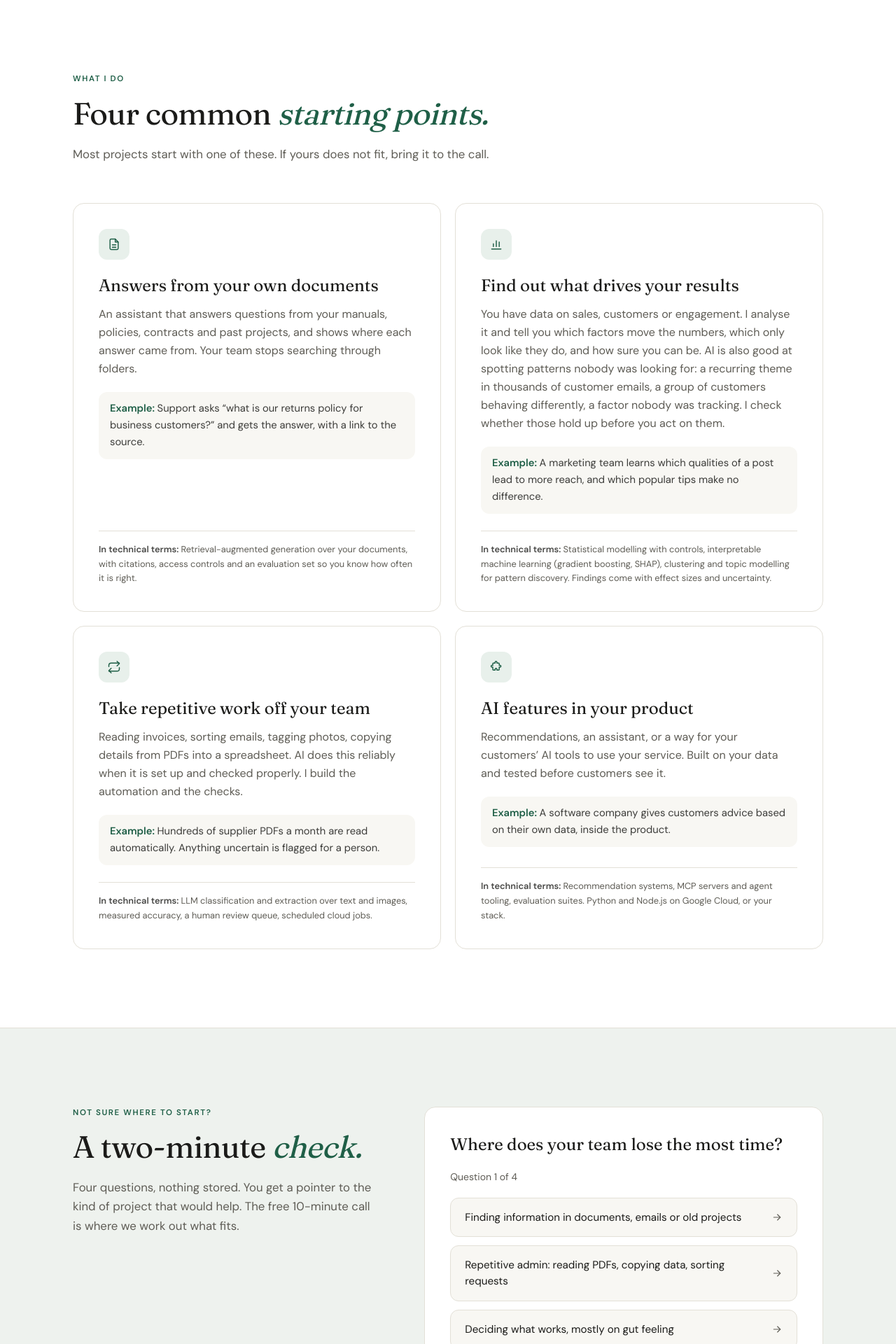
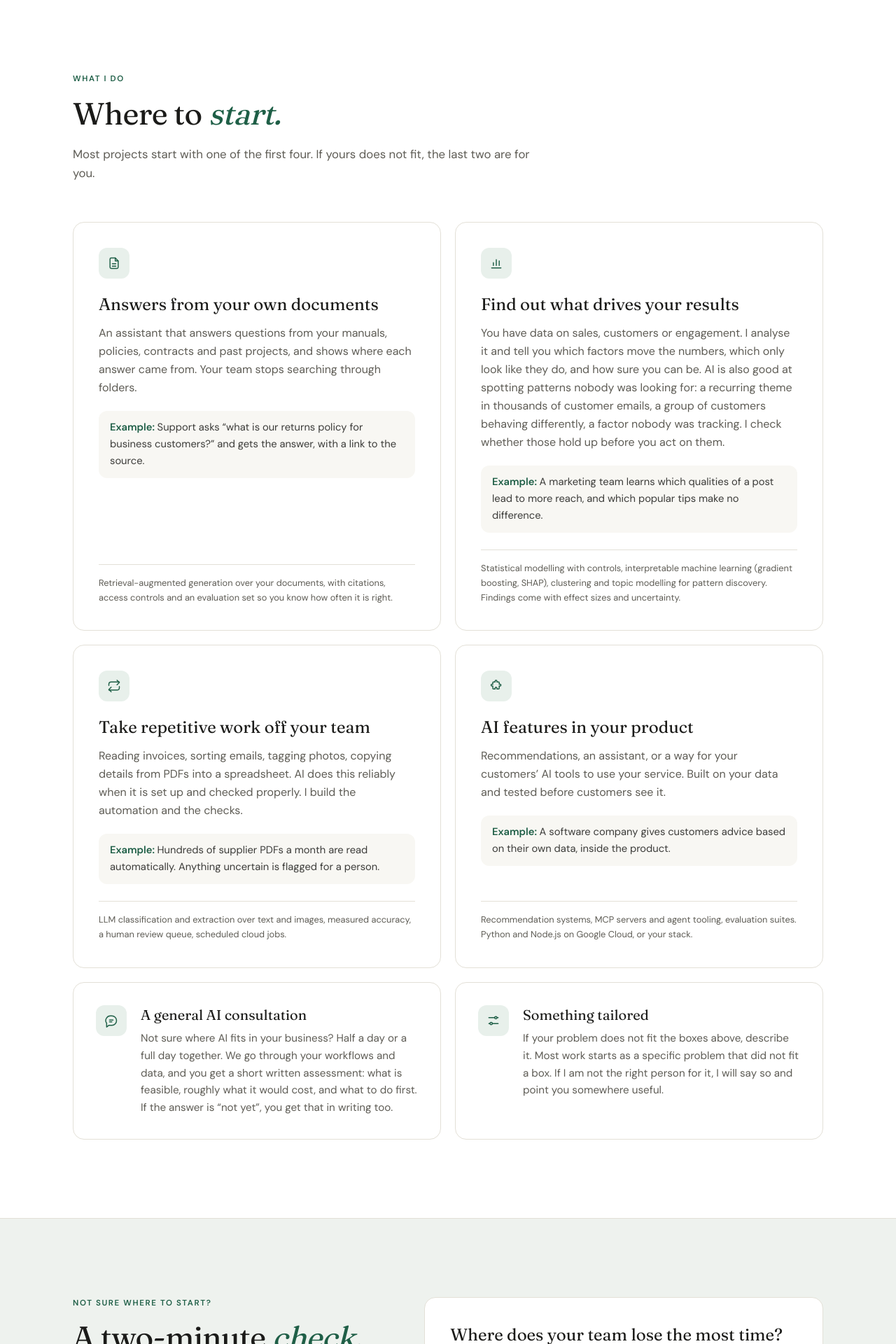
Before and after one commit to AIsy-consulting/AIsy-consulting.github.io, a Next.js app: page / in a window 1280 px wide. Shown: the part 680-2600 px from the top of the page at 70% size. Built offline with nearby package versions, Linux system fonts and the light colour scheme.

Commit message:
Colour AI and SY alike, drop technical-note label, two hours, add consultation and tailored options

```diff
--- a/components/Contact.js
+++ b/components/Contact.js
@@ -16,6 +16,8 @@ const interests = [
   'Understanding our data',
   'Automating repetitive work',
   'An AI feature in our product',
+  'A general AI consultation',
+  'Something tailored to us',
   'Not sure yet, I would like to talk it through',
 ]
 
--- a/components/Hero.js
+++ b/components/Hero.js
@@ -13,7 +13,7 @@ export default function Hero() {
           className="mb-6 font-serif text-[3rem] font-normal leading-[1.02] tracking-[-0.02em] animate-fade-up sm:text-6xl md:text-7xl lg:text-[5.5rem]"
           style={{ animationDelay: '0.15s' }}
         >
-          AI made <em className="italic text-accent">eaSY.</em>
+          <span className="text-accent">AI</span> made ea<span className="text-accent">SY</span>.
         </h1>
         <p
           className="mb-8 max-w-2xl text-[1.1rem] leading-relaxed text-muted animate-fade-up md:text-xl"
--- a/components/Icon.js
+++ b/components/Icon.js
@@ -23,6 +23,19 @@ const paths = {
   puzzle: (
     <>
       <path d="M10 3.5a1.5 1.5 0 0 1 3 0V5h3a1 1 0 0 1 1 1v3h1.5a1.5 1.5 0 0 1 0 3H17v4a1 1 0 0 1-1 1h-3v-1.5a1.5 1.5 0 0 0-3 0V17H7a1 1 0 0 1-1-1v-4H4.5a1.5 1.5 0 0 1 0-3H6V6a1 1 0 0 1 1-1h3z" />
+    </>
+  ),
+  chat: (
+    <>
+      <path d="M21 12a8 8 0 0 1-8 8H8l-4 3v-6.5A8 8 0 0 1 12 4h1a8 8 0 0 1 8 8z" />
+      <path d="M9 11h6M9 14h4" />
+    </>
+  ),
+  sliders: (
+    <>
+      <path d="M4 7h10M18 7h2M4 17h2M10 17h10" />
+      <circle cx="16" cy="7" r="2" />
+      <circle cx="8" cy="17" r="2" />
     </>
   ),
   check: <path d="M5 12l5 5L20 7" />,
--- a/components/MadeWithAi.js
+++ b/components/MadeWithAi.js
@@ -13,7 +13,7 @@ export default function MadeWithAi() {
             <p className="mb-5">
               The design, the code and the text of this site, the two-minute check, the list of companies I contacted
               and the email that may have brought you here were all produced with AI (Claude), with me directing and
-              checking. It took a day. Client work runs the same way: AI does the volume, I keep the judgement.
+              checking. It took two hours. Client work runs the same way: AI does the volume, I keep the judgement.
             </p>
             <a href="#contact" className="btn-secondary">Ask me how</a>
           </div>
--- a/components/Services.js
+++ b/components/Services.js
@@ -32,15 +32,28 @@ const services = [
   },
 ]
 
+const extras = [
+  {
+    icon: 'chat',
+    title: 'A general AI consultation',
+    desc: 'Not sure where AI fits in your business? Half a day or a full day together. We go through your workflows and data, and you get a short written assessment: what is feasible, roughly what it would cost, and what to do first. If the answer is “not yet”, you get that in writing too.',
+  },
+  {
+    icon: 'sliders',
+    title: 'Something tailored',
+    desc: 'If your problem does not fit the boxes above, describe it. Most work starts as a specific problem that did not fit a box. If I am not the right person for it, I will say so and point you somewhere useful.',
+  },
+]
+
 export default function Services() {
   return (
     <section id="services" className="border-t border-border bg-surface">
       <div className="container-x py-20 md:py-28">
         <SectionHeading
           label="What I do"
-          title="Four common"
-          accent="starting points."
-          intro="Most projects start with one of these. If yours does not fit, bring it to the call."
+          title="Where to"
+          accent="start."
+          intro="Most projects start with one of the first four. If yours does not fit, the last two are for you."
         />
 
         <div className="grid gap-5 md:grid-cols-2">
@@ -56,9 +69,22 @@ export default function Services() {
                 {s.example}
               </p>
               <p className="tech-note mt-auto border-t border-border pt-4">
-                <strong>In technical terms: </strong>
                 {s.tech}
               </p>
+            </article>
+          ))}
+        </div>
+
+        <div className="mt-5 grid gap-5 md:grid-cols-2">
+          {extras.map((e) => (
+            <article key={e.title} className="card flex gap-5 p-7 transition-colors hover:border-ink/30 md:p-8">
+              <div className="flex h-11 w-11 shrink-0 items-center justify-center rounded-xl bg-accent-soft text-accent">
+                <Icon name={e.icon} className="h-5 w-5" />
+              </div>
+              <div>
+                <h3 className="mb-2 font-serif text-xl font-normal leading-snug">{e.title}</h3>
+                <p className="text-[0.95rem] leading-relaxed text-muted">{e.desc}</p>
+              </div>
             </article>
           ))}
         </div>
--- a/components/Work.js
+++ b/components/Work.js
@@ -39,8 +39,7 @@ export default function Work() {
                 <h3 className="mb-4 max-w-2xl font-serif text-2xl font-normal leading-snug md:text-[1.75rem]">{p.title}</h3>
                 <p className="mb-4 max-w-3xl leading-relaxed text-muted">{p.body}</p>
                 <p className="tech-note mt-5 max-w-3xl rounded-xl bg-paper px-4 py-3">
-                  <strong>In technical terms: </strong>
-                  {p.tech}
+                    {p.tech}
                 </p>
                 {p.link && (
                   <a
```
Also changed, not shown: public/og.png, 1 other file (tests, documents, lock files or other folders).
